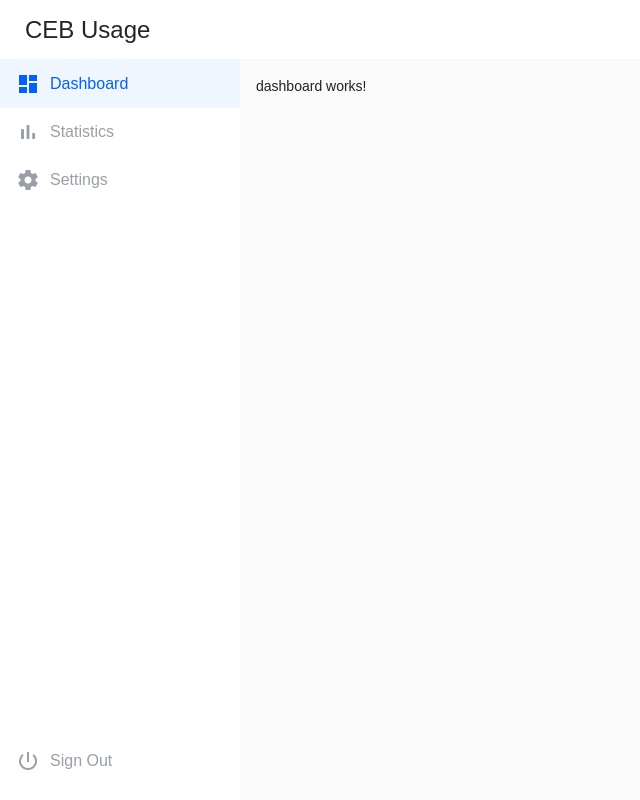
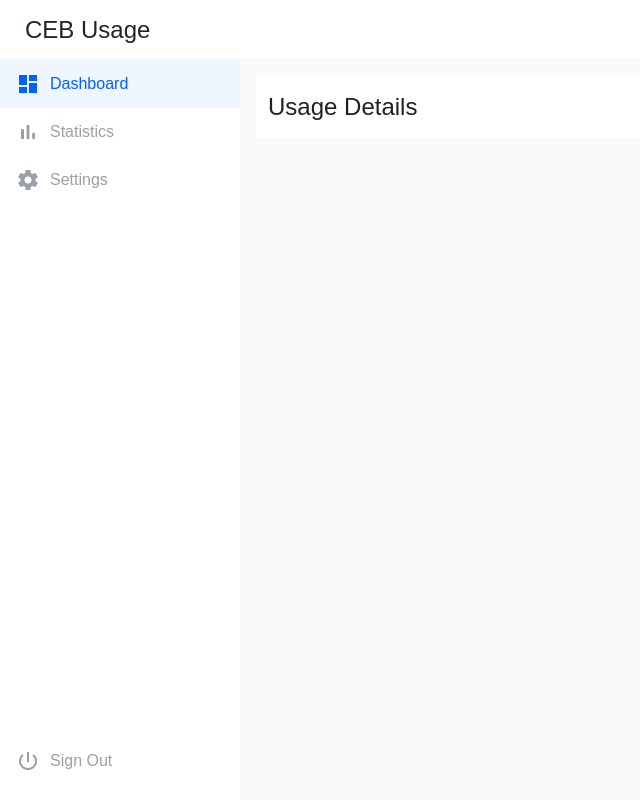
Before and after one commit to cmuthumal/ceb-usage, an Angular app: page / in a window 1280 px wide. Both pictures are taken after a click on the button "Sign In". Shown: the whole page, without its empty margins (0-640 px from the left). Built offline with nearby package versions, Linux system fonts and the light colour scheme.

Commit message:
dashboard improvements

```diff
--- a/src/app/app.component.scss
+++ b/src/app/app.component.scss
@@ -25,6 +25,10 @@
     width: 100%;
 }
 
+.mat-list-base {
+    padding-top: 0;
+}
+
 .mat-list-item {
     color: $ash-text;
     padding: 0 16px !important;
--- a/src/app/modules/dashboard/components/dashboard/dashboard.component.html
+++ b/src/app/modules/dashboard/components/dashboard/dashboard.component.html
@@ -1 +1,16 @@
-<p>dashboard works!</p>
+<div class="container margin-0 max-width-100">
+    <div class="row title-row">
+        <div *ngIf="!dashboardDataLoaded" class="col-12">
+            <div>
+                <div class="spinner-container">
+                    <mat-progress-spinner class="loading-spinner" [mode]="'indeterminate'" [diameter]="50">
+                    </mat-progress-spinner>
+                </div>
+            </div>
+        </div>
+
+        <div *ngIf="dashboardDataLoaded" class="col-12">
+            <h1 class="mb-0">Usage Details</h1>
+        </div>
+    </div>
+</div>
--- a/src/app/modules/dashboard/components/dashboard/dashboard.component.scss
+++ b/src/app/modules/dashboard/components/dashboard/dashboard.component.scss
@@ -0,0 +1,8 @@
+@import "../../../../../assets/scss/variables";
+
+.title-row {
+    background-color: $white;
+    padding: 15px 0;
+    margin-bottom: 20px;
+    margin-right: 1rem;
+}
--- a/src/app/modules/dashboard/components/dashboard/dashboard.component.ts
+++ b/src/app/modules/dashboard/components/dashboard/dashboard.component.ts
@@ -7,6 +7,8 @@ import { Component, OnInit } from '@angular/core';
 })
 export class DashboardComponent implements OnInit {
 
+  dashboardDataLoaded = true;
+
   constructor() { }
 
   ngOnInit(): void {
--- a/src/app/modules/dashboard/dashboard.module.ts
+++ b/src/app/modules/dashboard/dashboard.module.ts
@@ -2,6 +2,7 @@ import { NgModule } from '@angular/core';
 import { CommonModule } from '@angular/common';
 import { DashboardComponent } from './components/dashboard/dashboard.component';
 import { AddRecordComponent } from './components/add-record/add-record.component';
+import { MatProgressSpinnerModule } from '@angular/material/progress-spinner';
 
 @NgModule({
   declarations: [
@@ -9,7 +10,8 @@ import { AddRecordComponent } from './components/add-record/add-record.component
     AddRecordComponent
   ],
   imports: [
-    CommonModule
+    CommonModule,
+    MatProgressSpinnerModule
   ],
   exports: [
     DashboardComponent,
--- a/src/styles.scss
+++ b/src/styles.scss
@@ -80,6 +80,10 @@ div {
     max-width: unset !important;
 }
 
+.max-width-100 {
+    max-width: 100% !important;
+}
+
 .primary-btn {
     color: $primary-btn-text !important;
     background-color: $primary-btn-bg !important;
```
